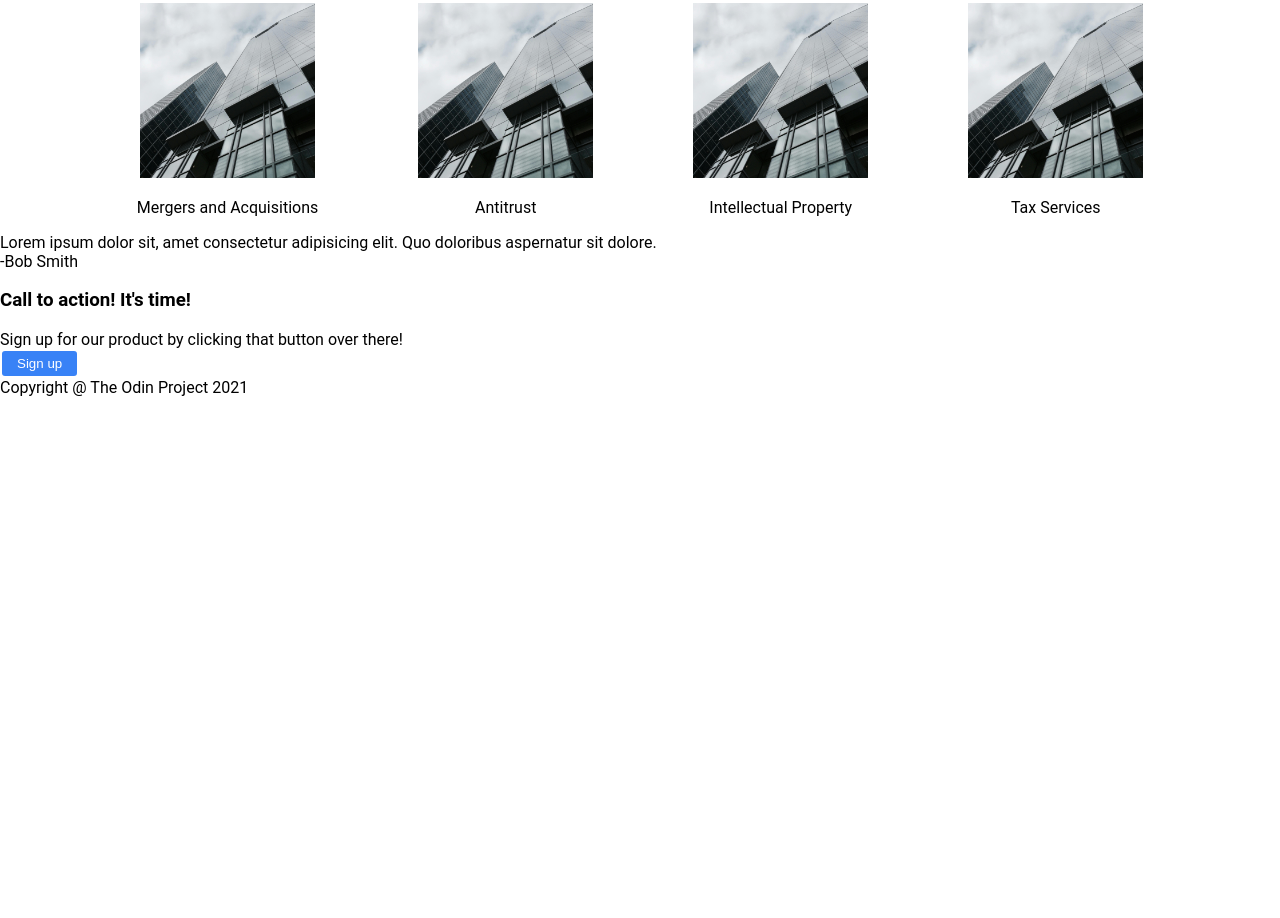
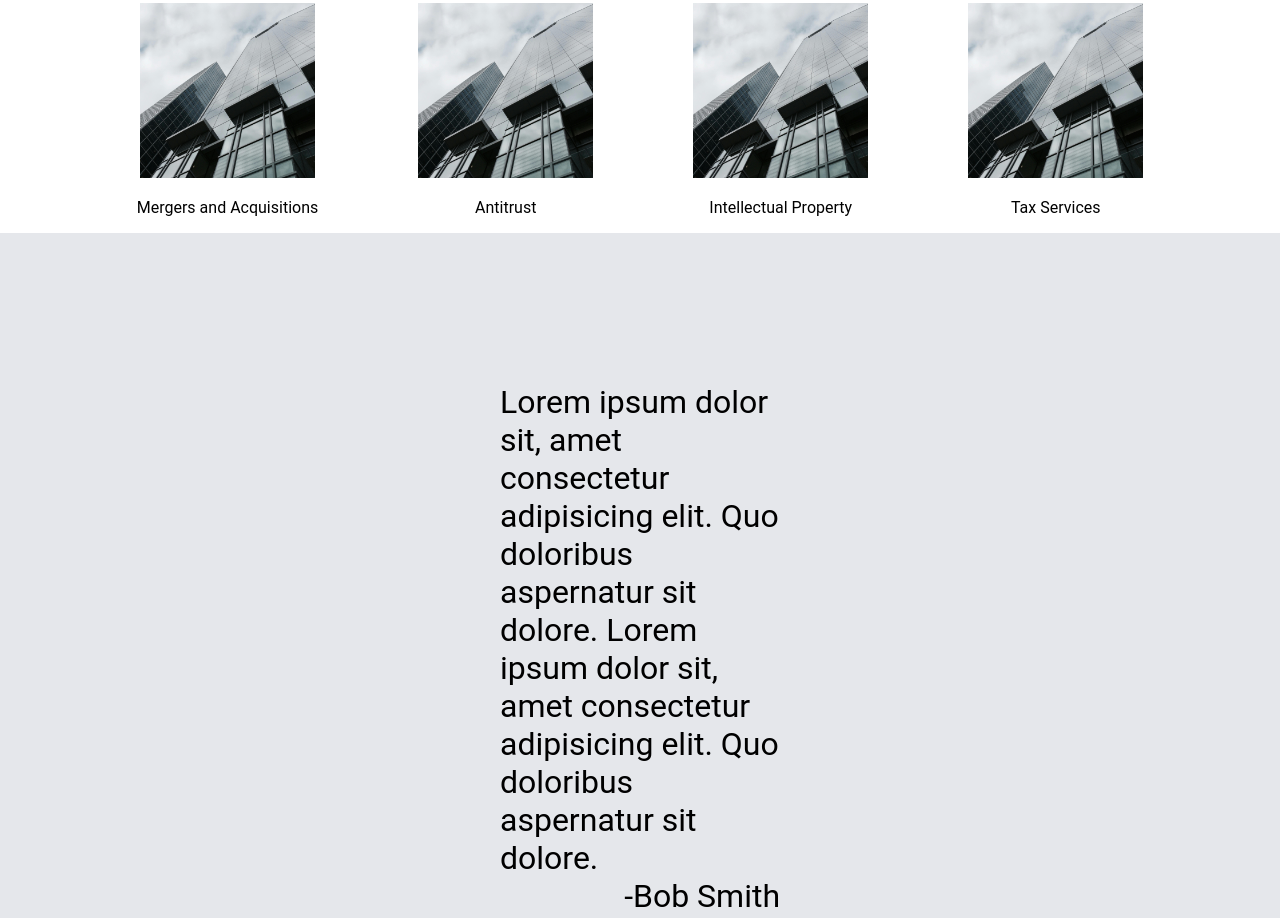
Before and after one commit to kirkland2424/landing-page, a plain HTML site: page index.html in a window 1280 px wide. Shown: the part 755-1673 px from the top of the page. Before the commit the page ends 1152 px from the top, so only its background shows below. Drawn offline with Linux system fonts and the light colour scheme.

Commit message:
Implement quote section

```diff
--- a/index.html
+++ b/index.html
@@ -57,9 +57,9 @@
      </div>
 
      <!-- Content Section 2: Quote -->
-    <div>
-        <div>Lorem ipsum dolor sit, amet consectetur adipisicing elit. Quo doloribus aspernatur sit dolore.</div>
-        <div>-Bob Smith</div>
+    <div class="quote">
+        <div>Lorem ipsum dolor sit, amet consectetur adipisicing elit. Quo doloribus aspernatur sit dolore. Lorem ipsum dolor sit, amet consectetur adipisicing elit. Quo doloribus aspernatur sit dolore.</div>
+        <div class="quoter">-Bob Smith</div>
     </div>
 
     <!-- Content Section 3: Contact Us -->
--- a/styles.css
+++ b/styles.css
@@ -76,3 +76,16 @@ button {
 .carousel img{
     max-width: 175px
 }
+
+.quote{
+    background-color: #e5e7eb;
+    display: flex;
+    flex-direction: column;
+    justify-content: center;
+    padding: 150px 500px;
+    font-size: 32px;
+}
+
+.quoter{
+    margin-left: auto;
+}
```
